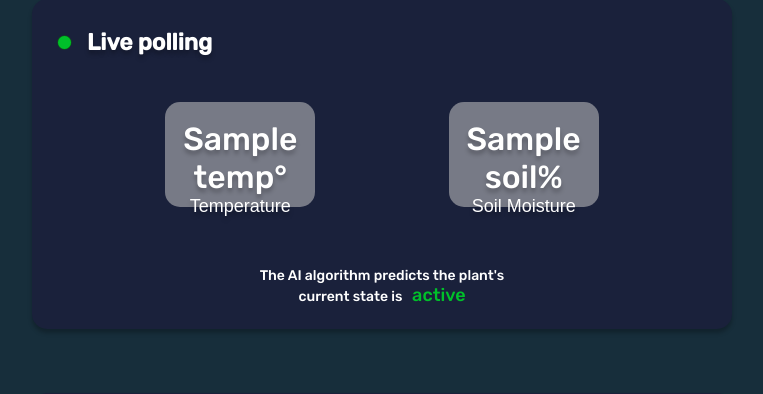
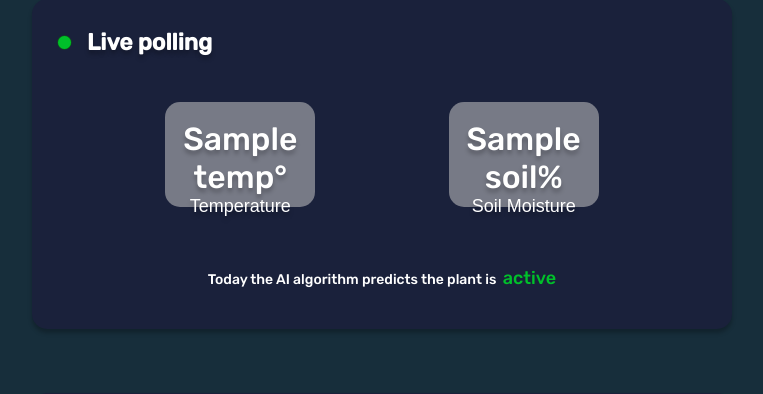
Before and after one commit to mourraille/eartchip-consumer, a Node server app: template views/home.hbs in a window 1280 px wide. Shown: the part 247-641 px from the top of the page, without its empty margins (258-1021 px from the left). Run offline with Node 20, Linux system fonts and the light colour scheme; the template is opened without the code that fills it: most values are stand-ins (such as "Sample title", 1, 10 or a date in 2020); some libraries are stand-ins or nearby versions; some web fonts are replaced.

Commit message:
copy change home.bs

```diff
--- a/views/home.hbs
+++ b/views/home.hbs
@@ -18,7 +18,7 @@
                 </div>
             </div>
         </div>
-        <div class="info-section">The AI algorithm predicts the plant's <br> current state is &nbsp;&nbsp;<span class="state-span">{{{home.state}}}</span> </div>
+        <div class="info-section">Today the AI algorithm predicts the plant is &nbsp<span class="state-span">{{{home.state}}}</span> </div>
     </div>
             <div class="card" style="height: 400px;">
         <div class="inner-card-title">
```
